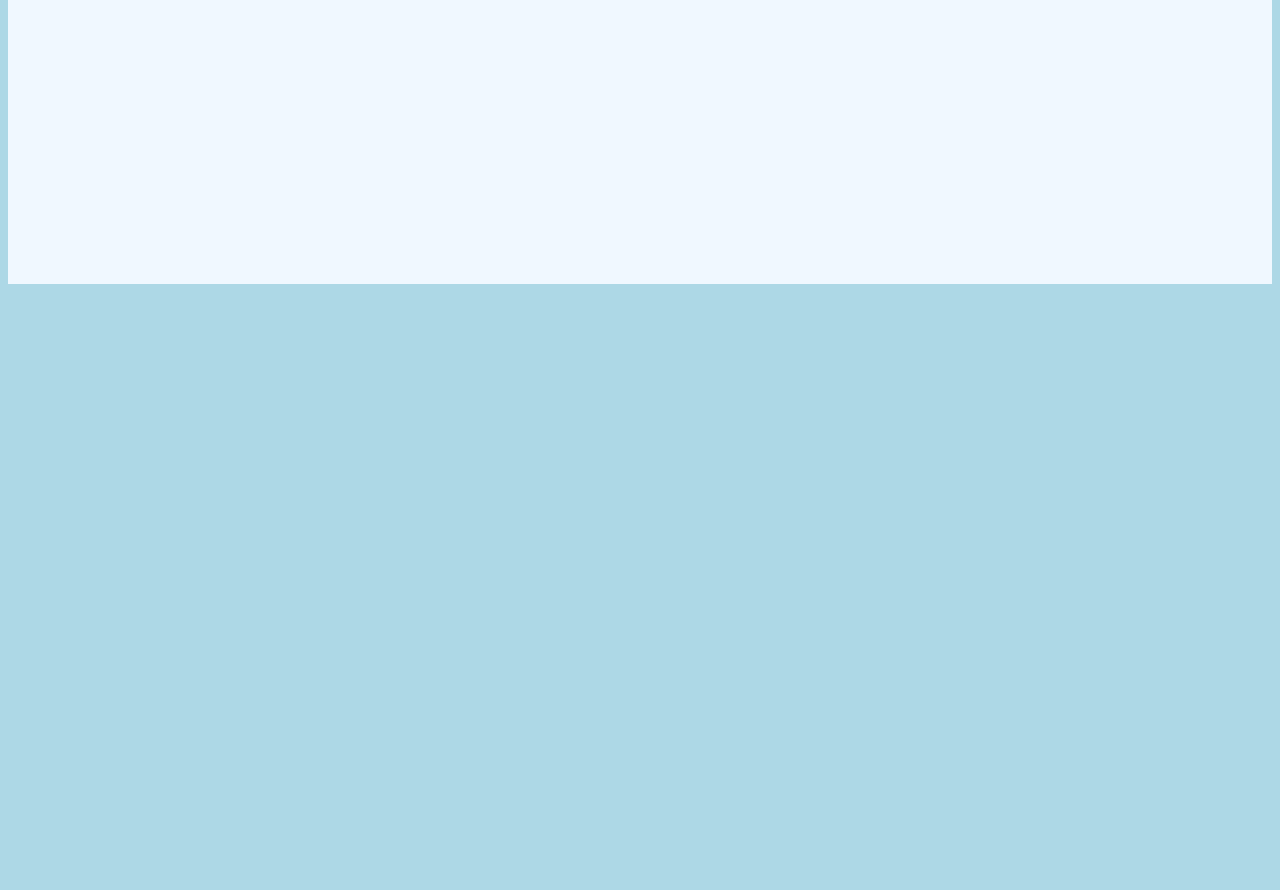
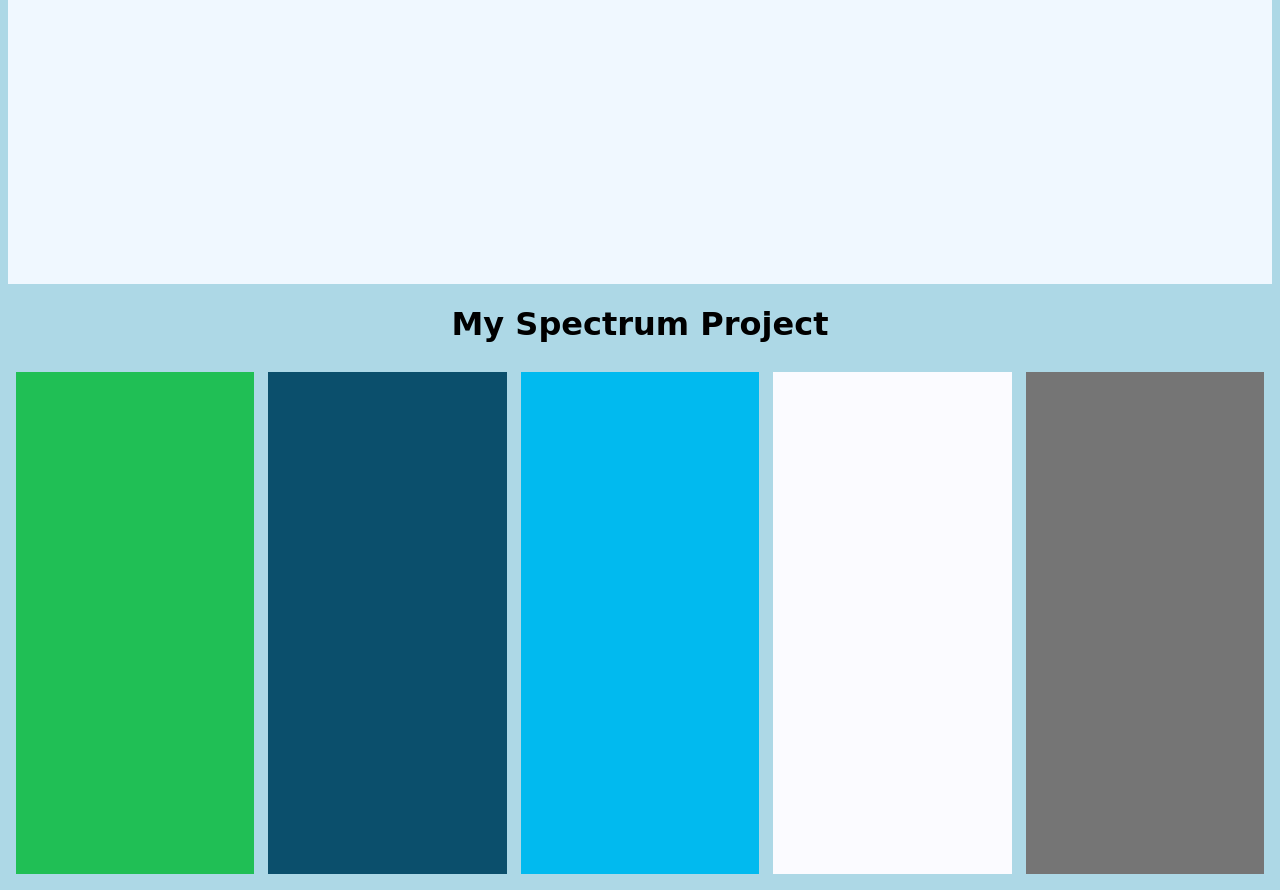
Before and after one commit to TestQspy/DjangoBootcamp, a plain HTML site: page index.html in a window 1280 px wide. Shown: the part 891-1781 px from the top of the page. Before the commit the page ends 1191 px from the top, so only its background shows below. Drawn offline with Linux system fonts and the light colour scheme; a web font is replaced by a local one.

Commit message:
add my spectum project table

```diff
--- a/index.html
+++ b/index.html
@@ -5,6 +5,9 @@
     <meta http-equiv="X-UA-Compatible" content="IE=edge">
     <meta name="viewport" content="width=device-width, initial-scale=1.0">
     <link rel="stylesheet" href="style.css">
+    <link rel="preconnect" href="https://fonts.googleapis.com">
+    <link rel="preconnect" href="https://fonts.gstatic.com" crossorigin>
+    <link href="https://fonts.googleapis.com/css2?family=Fasthand&display=swap" rel="stylesheet">
     <title>HTML level 1</title>
 </head>
 <body>
@@ -33,12 +36,15 @@
         <textarea id="textblock" name="feedbacktextarea" cols="70" rows="10"></textarea>
     </div>
     <div class="spacer"></div>
+    <h1 class="projecth1">My Spectrum Project</h1>
     <table>
-        <th>
-            <tr>
-                <div class="divone"></div>
-            </tr>
-        </th>
+        <tr>
+            <td class="one"></td>
+            <td class="two"></td>
+            <td class="three"></td>
+            <td class="four"></td>
+            <td class="five"></td>
+        </tr>
     </table>
 </body>
 </html>
--- a/style.css
+++ b/style.css
@@ -38,3 +38,34 @@ li a:visited {
     margin: 0px 0px 0px 0px;
     padding: 0px;
 }
+table{
+    margin: auto;
+}
+td{
+    height: 500px;
+    width: 500px;
+    border: 6px solid #add8e6;
+}
+.one{
+    background-color: #20BF55;
+    margin-left: 100px;
+}
+.two{
+    background-color: #0B4F6C;
+}
+.three{
+    background-color: #01BAEF;
+}
+.four{
+    background-color: #FBFBFF;
+}
+.five{
+    background-color: #757575;
+}
+.projecth1{
+    text-align: center;
+    border: none;
+}
+.projecth1{
+    font-family: 'Fasthand', cursive;
+}
```
